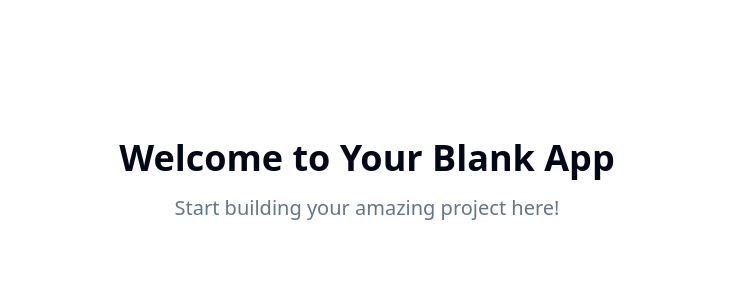
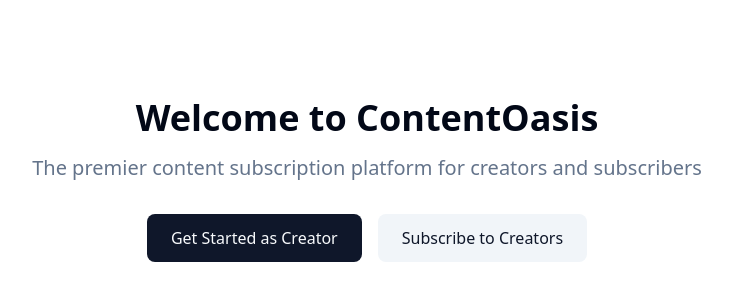
Before and after one commit to TanishqPratap/content-oasis-app, a React (Vite) app: page / in a window 1280 px wide. Shown: the part 220-520 px from the top of the page, without its empty margins (273-1005 px from the left). Built offline with nearby package versions, Linux system fonts and the light colour scheme.

Commit message:
Fix error
Resolve an issue in the application.

```diff
--- a/src/pages/Index.tsx
+++ b/src/pages/Index.tsx
@@ -1,11 +1,24 @@
-// Update this page (the content is just a fallback if you fail to update the page)
+
+import React from 'react';
 
 const Index = () => {
+  console.log('Index component rendering...');
+
   return (
     <div className="min-h-screen flex items-center justify-center bg-background">
       <div className="text-center">
-        <h1 className="text-4xl font-bold mb-4">Welcome to Your Blank App</h1>
-        <p className="text-xl text-muted-foreground">Start building your amazing project here!</p>
+        <h1 className="text-4xl font-bold mb-4">Welcome to ContentOasis</h1>
+        <p className="text-xl text-muted-foreground mb-8">
+          The premier content subscription platform for creators and subscribers
+        </p>
+        <div className="space-x-4">
+          <button className="bg-primary text-primary-foreground px-6 py-3 rounded-lg hover:bg-primary/90 transition-colors">
+            Get Started as Creator
+          </button>
+          <button className="bg-secondary text-secondary-foreground px-6 py-3 rounded-lg hover:bg-secondary/90 transition-colors">
+            Subscribe to Creators
+          </button>
+        </div>
       </div>
     </div>
   );
```
